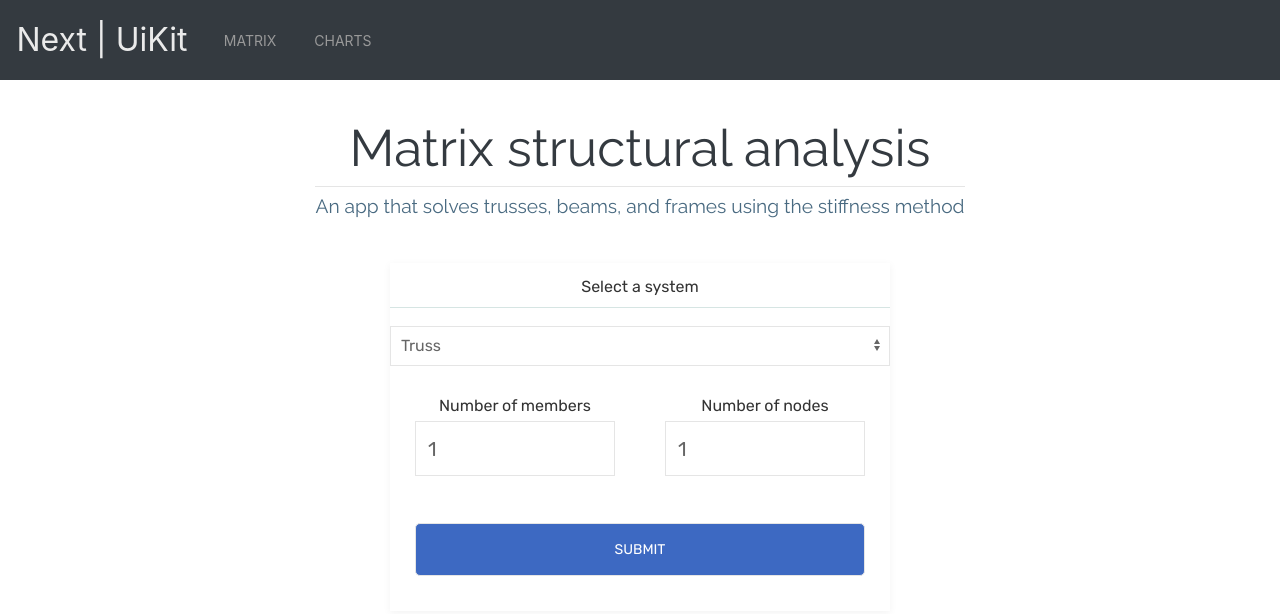
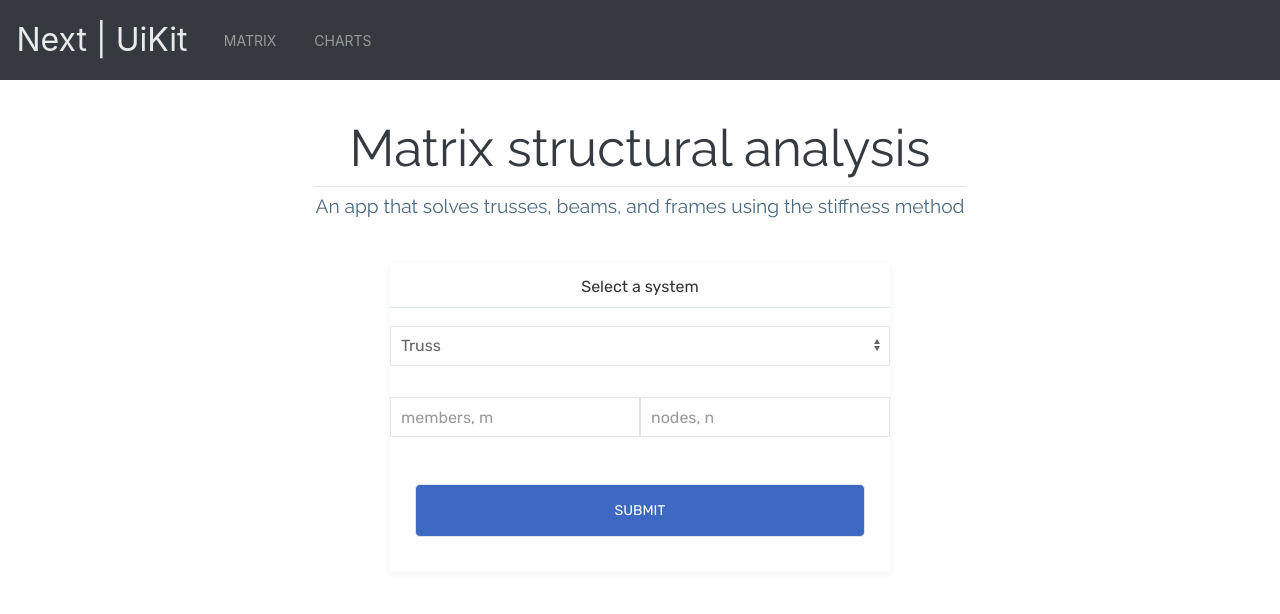
Before and after one commit to Brlaney/mtrx, a Next.js app: page /matrix in a window 1280 px wide. Shown: the top 614 px of the page. Built offline with nearby package versions, Linux system fonts and the light colour scheme.

Commit message:
adding roadmap comments

```diff
--- a/src/pages/matrix/index.tsx
+++ b/src/pages/matrix/index.tsx
@@ -34,8 +34,8 @@ const Matrix: React.FC<Props> = ({ onSubmit, onClick }) => {
       { id: '2' },
       { id: '3' }
     ],
-    nodes: 1,
-    members: 1
+    nodes: null,
+    members: null
   })
 
   // The following should allow only one selection at a time
@@ -52,6 +52,15 @@ const Matrix: React.FC<Props> = ({ onSubmit, onClick }) => {
   ) => {
     setValues({ ...values, [fieldName]: e.currentTarget.value })
   }
+
+
+  /*
+  Create an onChange function for the condition: the user has input
+  a number of nodes, members, supports, and any externally applied loads
+  then verify the system is structurally stable based on the equations
+  for frames, beams, and trusses.
+  */
+
 
   // When the form is submitted - the user clicks the submit button
   const handleSubmit = (e: React.FormEvent) => {
@@ -95,7 +104,7 @@ const Matrix: React.FC<Props> = ({ onSubmit, onClick }) => {
 
                 {/* Maps each index of system options to select from */}
                 <div id={styles.selectionControl} className='uk-form-controls'>
-                  <select id={styles.select} className='uk-select'>s
+                  <select id={styles.select} className='uk-select'>
                     {values.systems.map((elements, index) => (
                       <option
                         key={index}
@@ -112,20 +121,13 @@ const Matrix: React.FC<Props> = ({ onSubmit, onClick }) => {
 
               {/* Input section I */}
               <div id={styles.formDiv} className='uk-width-1-2'>
-                <label
-                  id={styles.label}
-                  className='uk-form-label'
-                  htmlFor='form-horizontal-text'
-                >
-                  Number of members
-                </label>
                 <div id={styles.controls} className='uk-form-controls'>
 
                   {/* User prompted to input the number of members, m */}
                   <input
                     id={styles.input}
                     name='m'
-                    className='uk-input uk-form-width-medium uk-form-large'
+                    className='uk-input'
                     type='number'
                     min='1'
                     max='99'
@@ -139,20 +141,13 @@ const Matrix: React.FC<Props> = ({ onSubmit, onClick }) => {
 
               {/* Input section II */}
               <div id={styles.formDiv} className='uk-width-1-2'>
-                <label
-                  id={styles.label}
-                  className='uk-form-label'
-                  htmlFor='form-horizontal-text'
-                >
-                  Number of nodes
-                </label>
                 <div id={styles.controls} className='uk-form-controls'>
 
                   {/* User prompted to input the number of nodes, n */}
                   <input
                     id={styles.input}
                     name='n'
-                    className='uk-input uk-form-width-medium uk-form-large'
+                    className='uk-input'
                     type='number'
                     min='1'
                     max='99'
```
